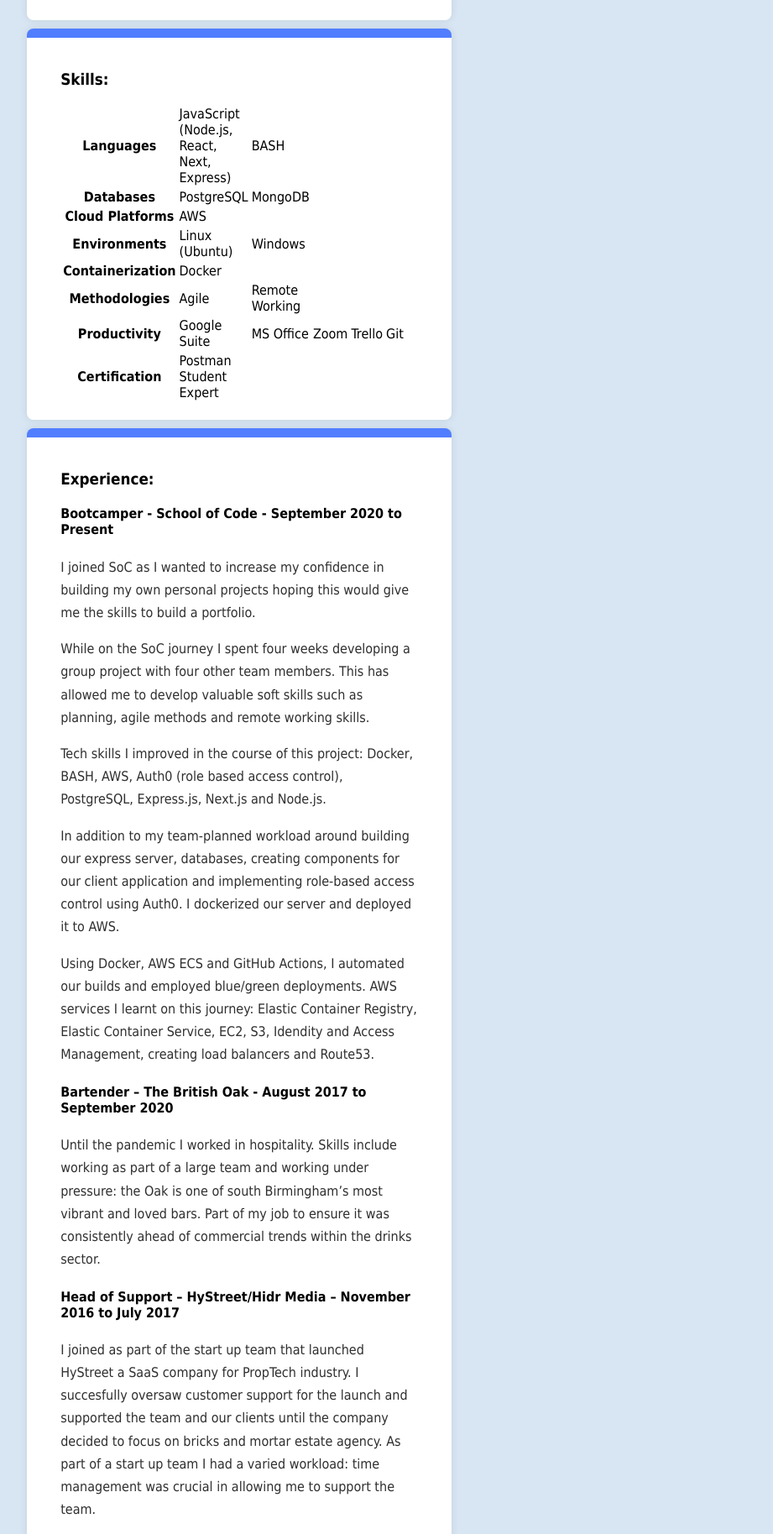
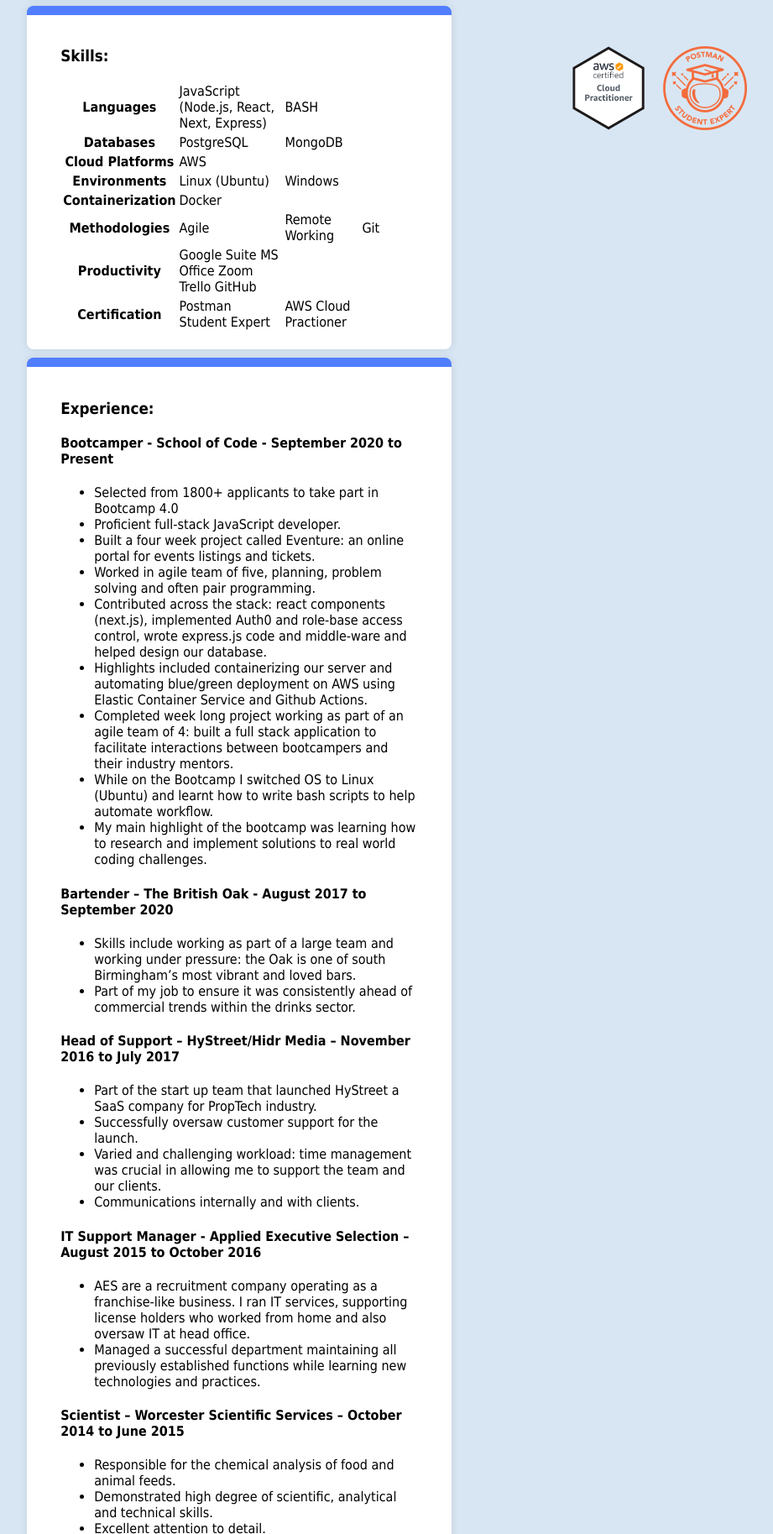
Before and after one commit to michaelfswann/cloud-resume-challenge, a plain HTML site: page cv-new/resume.html in a window 1280 px wide. Shown: the part 626-2453 px from the top of the page at 84% size, without its empty margins (355-1276 px from the left). Drawn offline with Linux system fonts and the light colour scheme.

Commit message:
added badges and changed formating on resume

```diff
--- a/cv-new/alt.css
+++ /dev/null
@@ -1,64 +0,0 @@
-p {
-  line-height: 1.7rem;
-  color: #2f2f2f;
-}
-h2 {
-  color: #517eff;
-  margin: 0;
-}
-.profile {
-  background: white;
-  box-shadow: 0 0 10px rgba(0, 0, 0, 0.1);
-  padding: 20px 40px;
-  box-sizing: border-box;
-  border-top: 11px solid #517eff;
-  border-radius: 8px;
-}
-h1 {
-  margin: 0;
-  padding-bottom: 7px;
-  color: #517eff;
-}
-ul#contact-list {
-  padding: 0;
-}
-.statement {
-  background: white;
-  box-shadow: 0 0 10px rgba(0, 0, 0, 0.1);
-  padding: 20px 40px;
-  box-sizing: border-box;
-  border-top: 11px solid #517eff;
-  border-radius: 8px;
-}
-.skills {
-  background: white;
-  box-shadow: 0 0 10px rgba(0, 0, 0, 0.1);
-  padding: 20px 40px;
-  box-sizing: border-box;
-  border-top: 11px solid #517eff;
-  border-radius: 8px;
-}
-.experience {
-  background: white;
-  box-shadow: 0 0 10px rgba(0, 0, 0, 0.1);
-  padding: 20px 40px;
-  box-sizing: border-box;
-  border-top: 11px solid #517eff;
-  border-radius: 8px;
-}
-.education {
-  background: white;
-  box-shadow: 0 0 10px rgba(0, 0, 0, 0.1);
-  padding: 20px 40px;
-  box-sizing: border-box;
-  border-top: 11px solid #517eff;
-  border-radius: 8px;
-}
-h4.experience-date {
-  margin: 0;
-  font-weight: 500;
-  opacity: 0.5;
-}
-h4.experience-title {
-  margin: 10px 0;
-}
--- a/cv-new/resume.css
+++ b/cv-new/resume.css
@@ -136,3 +136,15 @@
 h4.experience-title {
   margin: 10px 0;
 }
+
+.sticky {
+  position: fixed;
+  bottom: 0;
+  right: 0;
+  margin-bottom: 15px;
+}
+
+#postman-badge {
+  margin-left: -35px;
+  margin-right: 35px;
+}
--- a/cv-new/resume.html
+++ b/cv-new/resume.html
@@ -7,6 +7,10 @@
     <link href="resume.css" rel="stylesheet" />
   </head>
   <body>
+    <div class="sticky">
+      <img src="../assets/cloud-practioner-badge.png" height="100px">
+      <img id="postman-badge" src="../assets/postman-student-expert-badge.png" height="100px">
+    </div>
     <div class="page">
       <div class="profile">
         <div class="contact">
@@ -39,7 +43,14 @@
       <br></br>
       <div class="statement">
         <p>
-          👨‍💻 Experienced scientist with background in chemistry looking to gain commercial development experience. After moving into IT support early on my career and finding a personal aptitude, I retrained as a full-stack developer through the School of Code. I am a self-starter and enjoy learning about new technologies. Currently studying for AWS Cloud Practioner Certification: I'm passionate about cloud technologies. I really enjoying creating stuff: find my
+          👨‍💻 Experienced scientist with background in chemistry
+          looking to gain commercial development
+          experience. After moving into IT support early on
+          my career and finding a personal aptitude, I
+          retrained as a full-stack developer through the
+          School of Code. I am a self-starter and enjoy
+          learning about new technologies: I recently gained
+          AWS Cloud Practitioner Certification. I really enjoying creating stuff: find my
           projects on <a href="github.com/michaelfswann">GitHub</a>. 🌱
         </p>
       </div>
@@ -73,38 +84,68 @@
             <th>Methodologies</th>
             <td>Agile</td>
             <td>Remote Working</td>
+            <td>Git</td>
           </tr>
           <tr>
           <th>Productivity</th>
-            <td>Google Suite</td>
-            <td>MS Office</td>
-            <td>Zoom</td>
-            <td>Trello</td>
-            <td>Git</td>
+            <td>Google Suite MS Office Zoom Trello GitHub</td>
           </tr>
           <tr>
             <th>Certification</th>
             <td>Postman Student Expert</td>
+            <td>AWS Cloud Practioner</td>
           </tr>
         </table>
       </div>
       <div class="experience">
         <h3>Experience:</h3>
         <h4>Bootcamper - School of Code - September 2020 to Present</h4>
-        <p>I joined SoC as I wanted to increase my confidence in building my own personal projects hoping this would give me the skills to build a portfolio.</p>
-        <p>While on the SoC journey I spent four weeks developing a group project with four other team members. This has allowed me to develop valuable soft skills such as planning, agile methods and remote working skills.</p>
-        <p>Tech skills I improved in the course of this project: Docker, BASH, AWS, Auth0 (role based access control), PostgreSQL, Express.js, Next.js and Node.js.</p>
-        <p>In addition to my team-planned workload around building our express server, databases, creating components for our client application and implementing role-based access control using Auth0. I dockerized our server and deployed it to AWS.</p>
-        <p>Using Docker, AWS ECS and GitHub Actions, I automated our builds and employed blue/green deployments. AWS services I learnt on this journey: Elastic Container Registry, Elastic Container Service, EC2, S3, Idendity and Access Management, creating load balancers and Route53.</p>
+        <ul>
+          <li>Selected from 1800+ applicants to take part in Bootcamp 4.0</li>
+        <li>Proficient full-stack JavaScript developer.</li>
+        <li>Built a four week project called Eventure: an online portal for events listings and tickets.</li>
+        <li>Worked in agile team of five, planning, problem solving and often pair programming.</li>
+        <li>Contributed across the stack: react components (next.js), implemented Auth0 and role-base access control, wrote express.js code and middle-ware and helped design our database.</li>
+        <li>Highlights included containerizing our server and automating blue/green deployment on AWS using Elastic Container Service and Github Actions.</li>
+        <li>Completed week long project working as part of an agile team of 4: built a full stack application to facilitate interactions between bootcampers and their industry mentors.</li>
+        <li>While on the Bootcamp I switched OS to Linux (Ubuntu) and learnt how to write bash scripts
+        to help automate workflow.</li>
+        <li>My main highlight of the bootcamp was learning how to research and implement solutions to
+        real world coding challenges.</li>
+      </ul>
 
         <h4>Bartender – The British Oak -  August 2017 to September 2020</h4>
-        <p>Until the pandemic I worked in hospitality. Skills include working as part of a large team and working under pressure: the Oak is one of south Birmingham’s most vibrant and loved bars. Part of my job to ensure it was consistently ahead of commercial trends within the drinks sector.</p>
+
+        <ul>
+          <li>Skills include working as part of a large team and working under pressure: the Oak is one
+            of south Birmingham’s most vibrant and loved bars.</li>
+        <li>Part of my job to ensure it was consistently ahead of commercial trends within the drinks
+          sector.</li>
+      </ul>
         <h4>Head of Support – HyStreet/Hidr Media – November 2016 to July 2017</h4>
-        <p>I joined as part of the start up team that launched HyStreet a SaaS company for PropTech industry. I succesfully oversaw customer support for the launch and supported the team and our clients until the company decided to focus on bricks and mortar estate agency. As part of a start up team I had a varied workload: time management was crucial in allowing me to support the team.</p>
+        <ul>
+          <li>Part of the start up team that launched HyStreet a SaaS company for PropTech industry.</li>
+        <li>Successfully oversaw customer support for the launch.</li>
+        <li>Varied and challenging workload: time management was crucial in allowing me to
+          support the team and our clients.</li>
+        <li>Communications internally and with clients.</li>
+      </ul>
         <h4>IT Support Manager - Applied Executive Selection – August 2015 to October 2016</h4>
-        <p>AES are a recruitment company operating as a franchise-like business. I ran IT services, supporting license holders who worked from home and also oversaw it withing the main office. For this role I moved to an unfamiliar industry and managed a successful department maintaining all previously established functions while learning new technologies and practises.</p>
+
+        <ul>
+          <li>AES are a recruitment company operating as a franchise-like business. I ran IT services,
+            supporting license holders who worked from home and also oversaw IT at head office.</li>
+          <li>Managed a successful department maintaining all previously established functions while
+            learning new technologies and practices.</li>
+        </ul>
         <h4>Scientist – Worcester Scientific Services – October 2014 to June 2015</h4>
-        <p>WSS is a public analyst laboratory. I was responsible for the chemical analysis of food and animal feeds. My role at WSS required a high degree of scientific, analytical and technical skills where attention to detail is paramount. Managing my analytical workload required excellent communication within an inter-disciplinary team.</p>
+        <ul>
+          <li>Responsible for the chemical analysis of food and animal feeds.</li>
+          <li>Demonstrated high degree of scientific, analytical and technical skills.</li>
+          <li>Excellent attention to detail.</li>
+          <li>Workload management.</li>
+          <li>Communcation accross multidisciplinary team.</li>
+        </ul>
 
       </div>
       <div class="education">
@@ -117,5 +158,6 @@
           <p>I spend my leisure time rock climbing/training although sadly due to covid this now consists of hanging off small wooden edges with kettlebells attached to my harness and doing pull ups trying to maintain some strength. In the summer months I am a keen road cyclist.</p>
       </div>
     </div>
+
   </body>
 </html>
```
Also changed, not shown: assets/cloud-practioner-badge.png (added), assets/postman-student-expert-badge.png (added).
